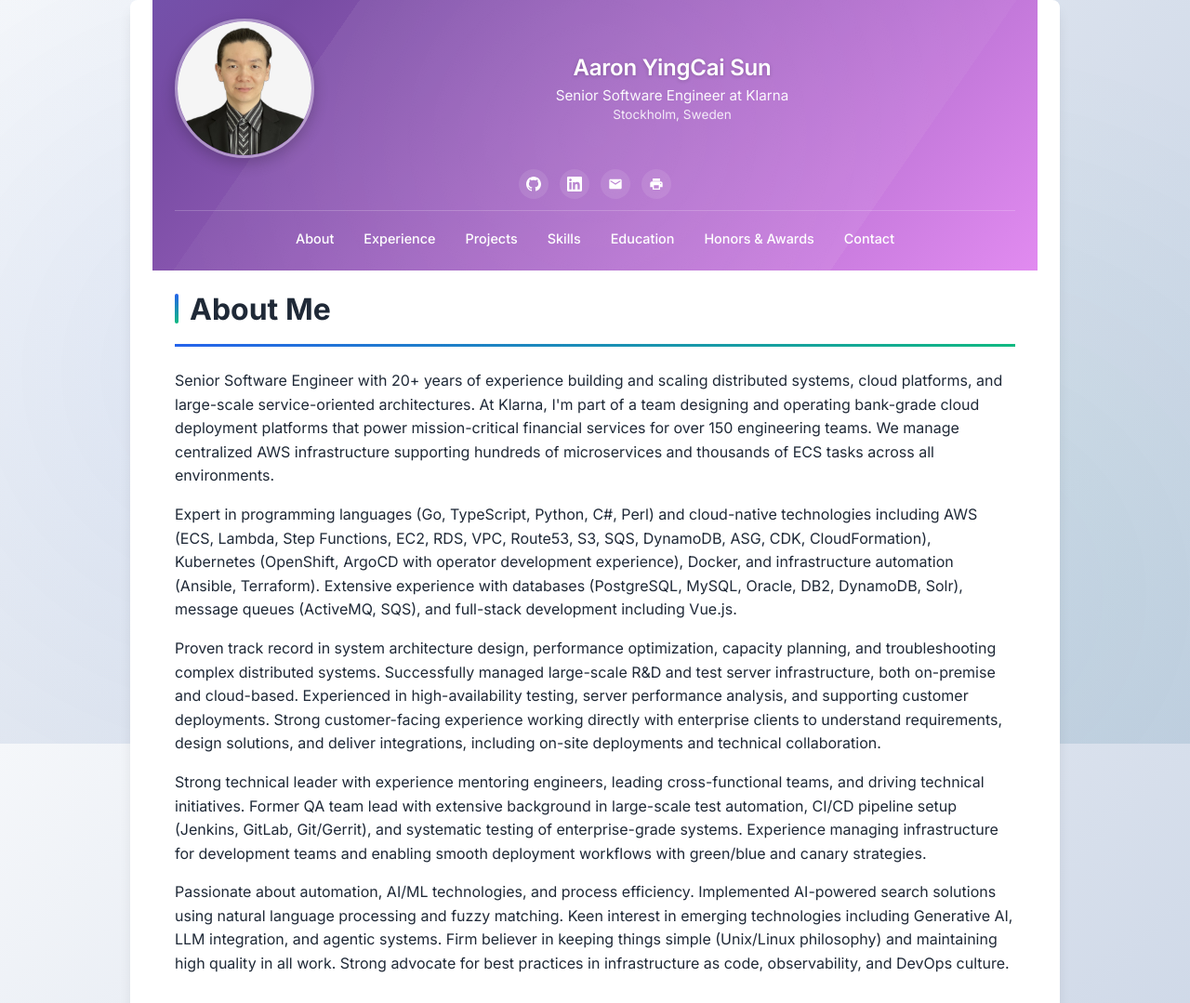
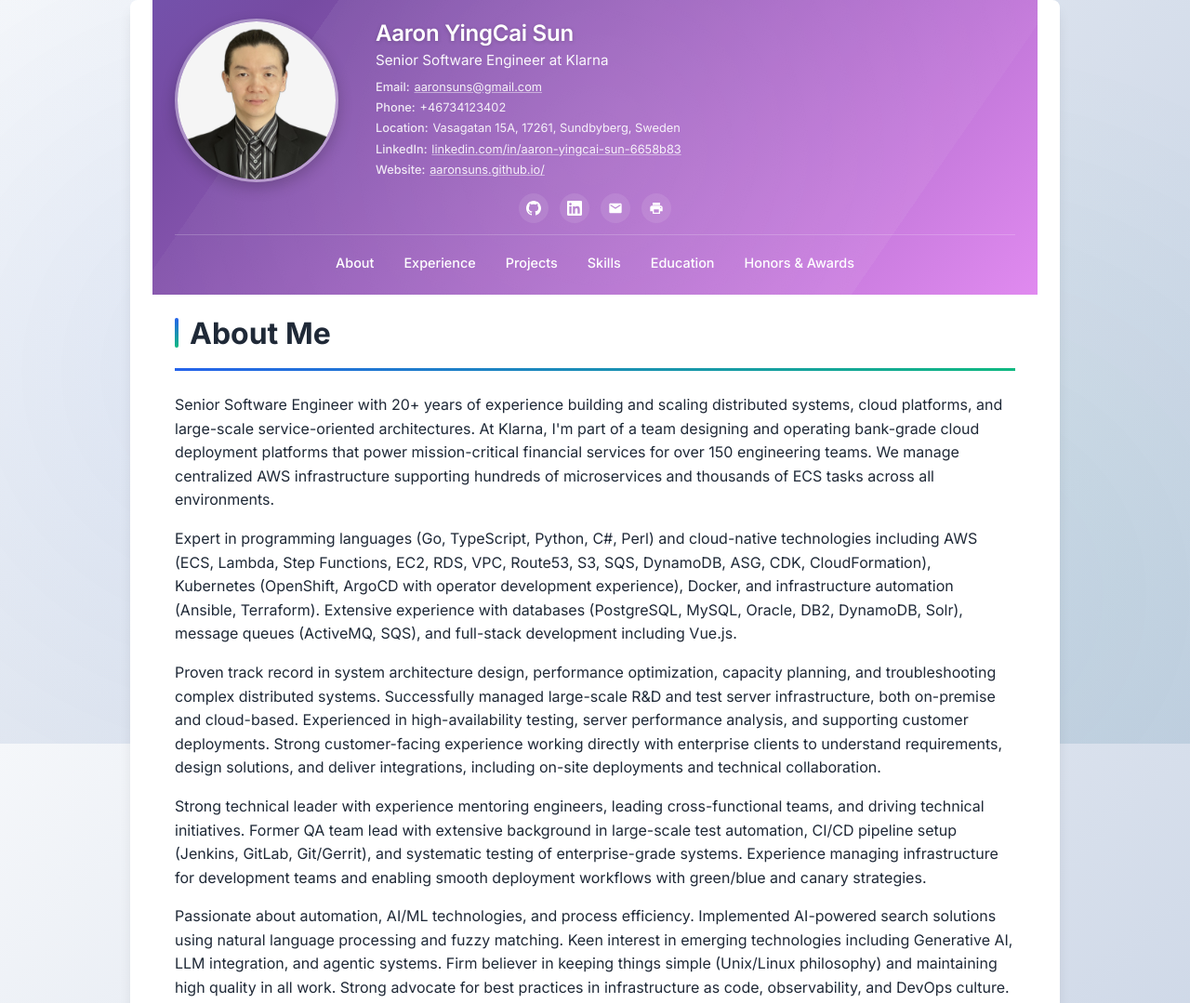
Before and after one commit to aaronsuns/aaronsuns.github.io, a website: page index.html in a window 1280 px wide. Shown: the top 1079 px of the page at 93% size. Drawn offline with Linux system fonts and the light colour scheme.

Commit message:
Header layout: contact in header, cv rename, photo/text spacing
- Move contact info to header (like cv.html), remove duplicate location
- Rename cv-pdf.html to cv.html, update references in index, generate-pdf, README
- Left-align header text, increase gap between photo and text (2.5rem)
- Photo height matches text content; remove bottom contact section

```diff
--- a/generate-pdf.js
+++ b/generate-pdf.js
@@ -2,7 +2,7 @@
 
 /**
  * PDF Generator Script
- * Generates a PDF from cv-pdf.html using Puppeteer
+ * Generates a PDF from cv.html using Puppeteer
  */
 
 const puppeteer = require('puppeteer');
@@ -13,7 +13,7 @@ const path = require('path');
 // Use a different port to avoid conflicts
 const PORT = 8001;
 const PDF_FILENAME = 'Aaron Yingcai Sun.pdf';
-const HTML_FILE = 'cv-pdf.html';
+const HTML_FILE = 'cv.html';
 
 // Simple HTTP server to serve the HTML file
 function startServer() {
--- a/index.html
+++ b/index.html
@@ -22,7 +22,9 @@
                     <div class="profile-text">
                         <h1>Aaron YingCai Sun</h1>
                         <p class="subtitle">Senior Software Engineer at Klarna</p>
-                        <p class="location">Stockholm, Sweden</p>
+                        <div class="contact-header" id="contactHeader">
+                            <!-- Contact info will be rendered here -->
+                        </div>
                     </div>
                 </div>
                 <div class="social-links">
@@ -35,7 +37,7 @@
                     <a href="mailto:aaronsuns@gmail.com" aria-label="Email">
                         <svg width="24" height="24" viewBox="0 0 24 24" fill="currentColor"><path d="M20 4H4c-1.1 0-1.99.9-1.99 2L2 18c0 1.1.9 2 2 2h16c1.1 0 2-.9 2-2V6c0-1.1-.9-2-2-2zm0 4l-8 5-8-5V6l8 5 8-5v2z"/></svg>
                     </a>
-                    <a href="cv-pdf.html" target="_blank" aria-label="PDF Version" title="Open PDF-optimized CV version">
+                    <a href="cv.html" target="_blank" aria-label="PDF Version" title="Open PDF-optimized CV version">
                         <svg width="24" height="24" viewBox="0 0 24 24" fill="currentColor"><path d="M19 8H5c-1.66 0-3 1.34-3 3v6h4v4h12v-4h4v-6c0-1.66-1.34-3-3-3zm-3 11H8v-5h8v5zm3-7c-.55 0-1-.45-1-1s.45-1 1-1 1 .45 1 1-.45 1-1 1zm-1-9H6v4h12V3z"/></svg>
                     </a>
                 </div>
@@ -47,7 +49,6 @@
                 <a href="#skills">Skills</a>
                 <a href="#education">Education</a>
                 <a href="#honors">Honors & Awards</a>
-                <a href="#contact">Contact</a>
             </nav>
         </header>
 
@@ -86,13 +87,6 @@
                 <h2>Honors & Awards</h2>
                 <!-- Honors items will be rendered from data.json -->
             </section>
-
-            <section id="contact" class="section">
-                <h2>Contact</h2>
-                <div class="contact-info">
-                    <!-- Contact info will be rendered from data.json -->
-                </div>
-            </section>
         </main>
 
         <footer>
--- a/renderer.js
+++ b/renderer.js
@@ -36,7 +36,6 @@ function renderCV() {
     renderSkills();
     renderEducation();
     renderHonors();
-    renderContact();
 
     // Trigger animations after content is rendered
     if (window.setupAnimations) {
@@ -46,16 +45,47 @@ function renderCV() {
 
 function renderProfile() {
     const profile = cvData.profile;
+    const contact = cvData.contact;
     if (!profile) return;
 
     // Update header
     const headerH1 = document.querySelector('header h1');
     const subtitle = document.querySelector('.subtitle');
-    const location = document.querySelector('.location');
+    const contactHeaderEl = document.getElementById('contactHeader');
 
     if (headerH1 && profile.name) headerH1.textContent = profile.name;
     if (subtitle && profile.title) subtitle.textContent = profile.title;
-    if (location && profile.location) location.textContent = profile.location;
+
+    // Render contact info in header
+    if (contactHeaderEl && contact) {
+        let html = '';
+        if (contact.email) {
+            html += `<p><strong>Email:</strong> <a href="mailto:${escapeHtml(contact.email)}">${escapeHtml(contact.email)}</a></p>`;
+        }
+        if (contact.phone) {
+            html += `<p><strong>Phone:</strong> ${escapeHtml(contact.phone)}</p>`;
+        }
+        if (contact.location) {
+            html += `<p><strong>Location:</strong> ${escapeHtml(contact.location)}</p>`;
+        }
+        if (contact.linkedin) {
+            html += `<p><strong>LinkedIn:</strong> <a href="${escapeHtml(contact.linkedin)}" target="_blank" rel="noopener noreferrer">linkedin.com/in/aaron-yingcai-sun-6658b83</a></p>`;
+        }
+        if (contact.website) {
+            html += `<p><strong>Website:</strong> <a href="${escapeHtml(contact.website)}" target="_blank" rel="noopener noreferrer">${escapeHtml(contact.website.replace(/^https?:\/\//, ''))}</a></p>`;
+        }
+        contactHeaderEl.innerHTML = html;
+
+        // Adjust image height to match text content height
+        setTimeout(() => {
+            const profileText = document.querySelector('.profile-text');
+            const profileImage = document.getElementById('profileImage');
+            if (profileText && profileImage) {
+                const textHeight = profileText.offsetHeight;
+                profileImage.style.height = `${textHeight}px`;
+            }
+        }, 50);
+    }
 
     // Update social links - only update if profile.social exists
     if (profile.social) {
@@ -397,24 +427,6 @@ function renderHonors() {
     }).join('\n            ');
 }
 
-function renderContact() {
-    const contactSection = document.querySelector('#contact .contact-info');
-    if (!contactSection || !cvData.contact) return;
-
-    const contact = cvData.contact;
-    let html = `
-                    <p><strong>Email:</strong> <a href="mailto:${escapeHtml(contact.email)}">${escapeHtml(contact.email)}</a></p>
-                    <p><strong>Location:</strong> ${escapeHtml(contact.location)}</p>
-                    <p><strong>Phone:</strong> ${escapeHtml(contact.phone)}</p>
-                    <p><strong>LinkedIn:</strong> <a href="${escapeHtml(contact.linkedin)}" target="_blank" rel="noopener noreferrer">linkedin.com/in/aaron-yingcai-sun-6658b83</a></p>`;
-
-    if (contact.website) {
-        html += `<p><strong>Website:</strong> <a href="${escapeHtml(contact.website)}" target="_blank" rel="noopener noreferrer">${escapeHtml(contact.website)}</a></p>`;
-    }
-
-    contactSection.innerHTML = html;
-}
-
 function escapeHtml(text) {
     const div = document.createElement('div');
     div.textContent = text;
--- a/styles.css
+++ b/styles.css
@@ -102,16 +102,17 @@ header::before {
 
 .profile-section {
     display: flex;
-    align-items: center;
+    align-items: flex-start;
     justify-content: center;
-    gap: 1rem;
+    gap: 2.5rem;
     margin-bottom: 0.75rem;
     flex-wrap: wrap;
 }
 
 .profile-image {
-    width: 150px;
-    height: 150px;
+    height: auto;
+    width: auto;
+    aspect-ratio: 1;
     border-radius: 50%;
     object-fit: cover;
     border: 3px solid rgba(255, 255, 255, 0.4);
@@ -119,6 +120,7 @@ header::before {
     transition: all 0.3s ease;
     position: relative;
     z-index: 1;
+    flex-shrink: 0;
 }
 
 .profile-image:hover {
@@ -128,7 +130,7 @@ header::before {
 }
 
 .profile-text {
-    text-align: center;
+    text-align: left;
     flex: 1;
     min-width: 250px;
     position: relative;
@@ -158,6 +160,39 @@ header h1 {
     font-size: 0.85rem;
     opacity: 0.85;
     line-height: 1.3;
+}
+
+.contact-header {
+    font-size: 0.8rem;
+    line-height: 1.5;
+    margin-top: 0.5rem;
+    opacity: 0.9;
+}
+
+.contact-header p {
+    margin-bottom: 0.2rem;
+    display: flex;
+    align-items: center;
+    justify-content: flex-start;
+    flex-wrap: wrap;
+    gap: 0.3rem;
+}
+
+.contact-header p strong {
+    font-weight: 500;
+    opacity: 0.95;
+    min-width: fit-content;
+}
+
+.contact-header a {
+    color: white;
+    text-decoration: underline;
+    text-decoration-color: rgba(255, 255, 255, 0.5);
+    transition: text-decoration-color 0.2s ease;
+}
+
+.contact-header a:hover {
+    text-decoration-color: rgba(255, 255, 255, 0.9);
 }
 
 .social-links {
```
Also changed, not shown: README.md, cv.html (renamed from cv-pdf.html).
